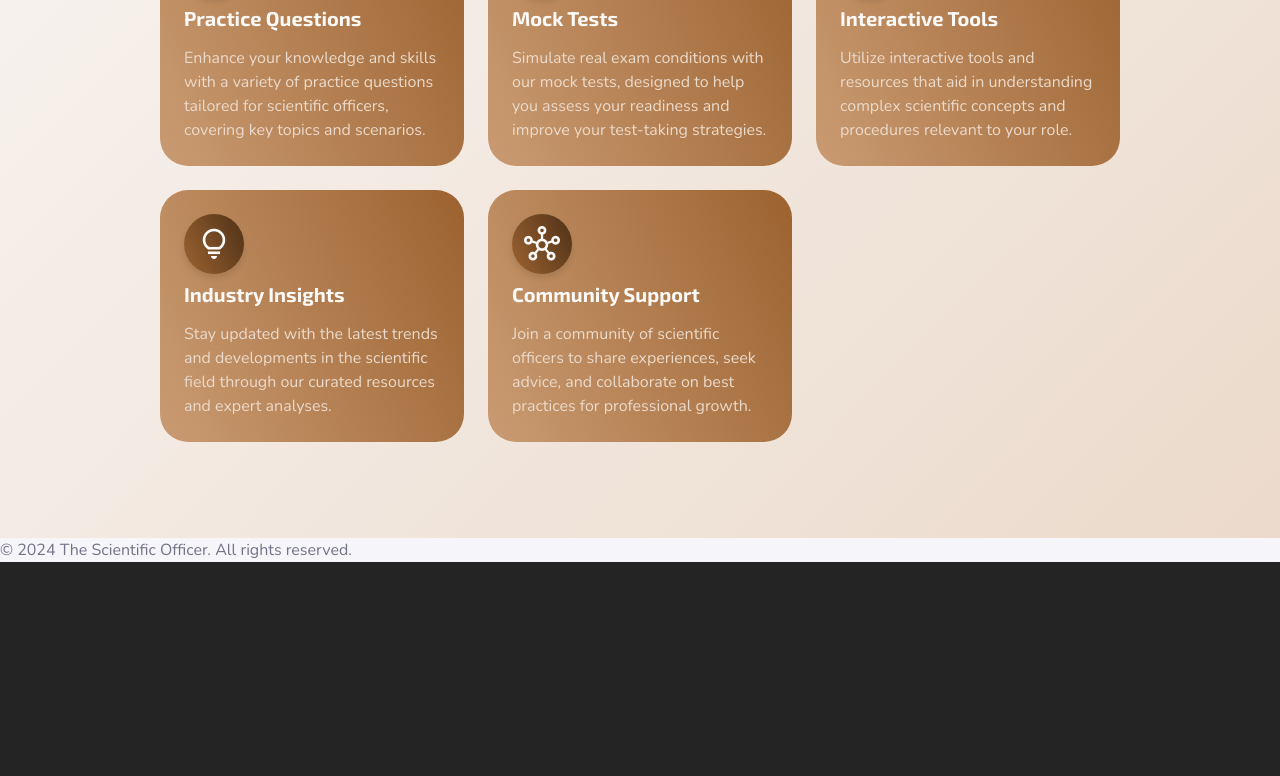
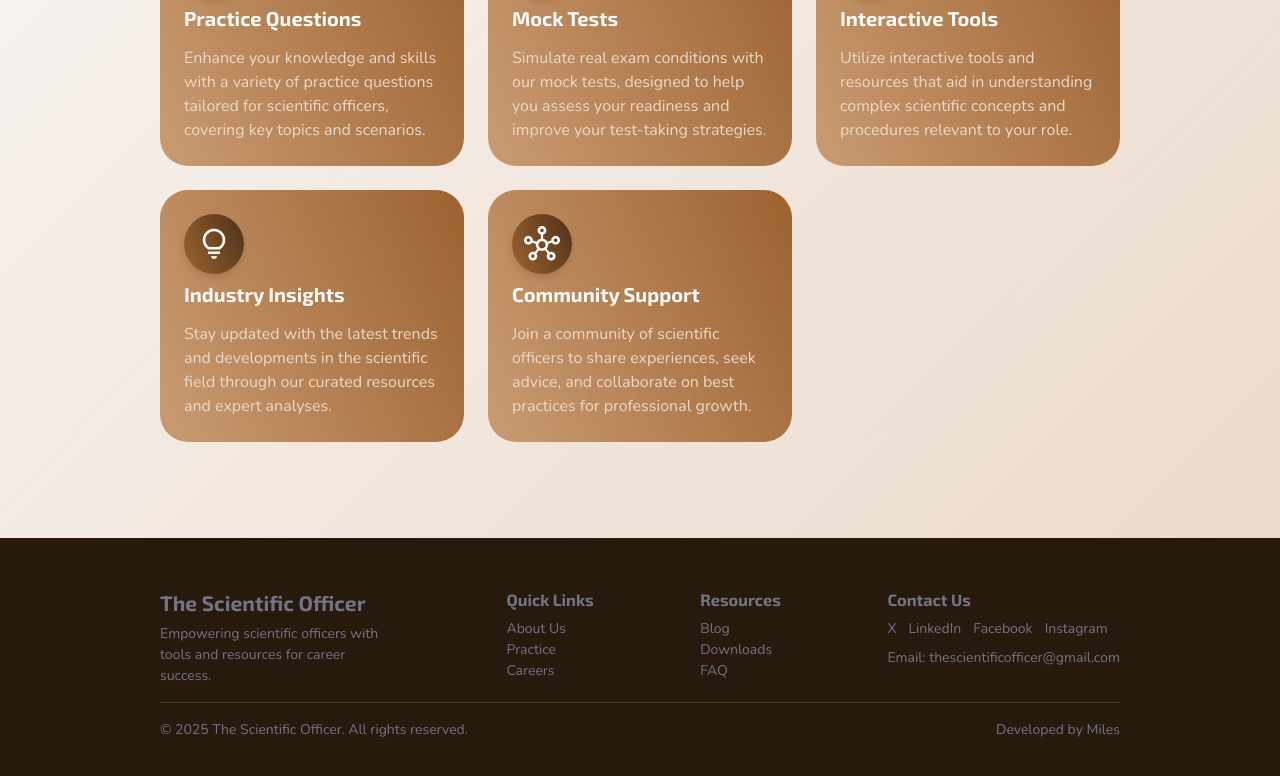
Before and after one commit to Timbar09/the_scientific_officer, a React (Vite) app: page / in a window 1280 px wide. Shown: the part 838-1614 px from the top of the page. Before the commit the page ends 1400 px from the top, so only its background shows below. Built offline with nearby package versions, Linux system fonts and the light colour scheme.

Commit message:
Add Footer component and integrate it into the Layout; update styles in _Footer.scss

```diff
--- /dev/null
+++ b/src/assets/sass/components/_Footer.scss
@@ -0,0 +1,36 @@
+@use "../abstracts/" as *;
+
+.footer {
+  padding-block-end: 5rem;
+  text-align: center;
+  font-size: 0.875rem;
+
+  @include mq(md) {
+    text-align: left;
+  }
+
+  a {
+    &:hover {
+      color: clr(neutral, 400);
+    }
+  }
+
+  &__top {
+    &--group {
+      &__item {
+        &:first-child {
+          max-width: 15rem;
+          margin: 0 auto;
+
+          @include mq(md) {
+            margin: 0;
+          }
+        }
+      }
+    }
+  }
+
+  &__bottom {
+    border-top: rem(1) solid clr(neutral, 400, 0.2);
+  }
+}
--- a/src/assets/sass/components/_index.scss
+++ b/src/assets/sass/components/_index.scss
@@ -1,2 +1,3 @@
 @forward "header";
 @forward "button";
+@forward "footer";
--- /dev/null
+++ b/src/components/Footer.tsx
@@ -0,0 +1,125 @@
+const Footer = () => {
+  return (
+    <footer className="footer bg-primary-900 p-block-start-5">
+      <div className="container">
+        <div className="footer__top p-block-3">
+          <ul className="footer__top--group__list flex flex-col flex-@md-row jc-between gap-4">
+            <li className="footer__top--group__item">
+              <h2 className="footer__title m-block-end-1">
+                The Scientific Officer
+              </h2>
+              <p className="footer__description">
+                Empowering scientific officers with tools and resources for
+                career success.
+              </p>
+            </li>
+
+            <li className="footer__top--group__item">
+              <h3 className="footer__subtitle m-block-end-1">Quick Links</h3>
+
+              <ul className="footer__links">
+                <li className="footer__link">
+                  <a href="/about">About Us</a>
+                </li>
+                <li className="footer__link">
+                  <a href="/practice">Practice</a>
+                </li>
+                <li className="footer__link">
+                  <a href="/careers">Careers</a>
+                </li>
+              </ul>
+            </li>
+
+            <li className="footer__top--group__item">
+              <h3 className="footer__subtitle m-block-end-1">Resources</h3>
+
+              <ul className="footer__links">
+                <li className="footer__link">
+                  <a href="/blog">Blog</a>
+                </li>
+                <li className="footer__link">
+                  <a href="/downloads">Downloads</a>
+                </li>
+                <li className="footer__link">
+                  <a href="/faq">FAQ</a>
+                </li>
+              </ul>
+            </li>
+
+            <li className="footer__top--group__item">
+              <h3 className="footer__subtitle m-block-end-1">Contact Us</h3>
+
+              <ul className="footer__social--link__list flex jc-center jc-@md-start flex-wrap gap-2">
+                <li className="footer__social--link">
+                  <a
+                    href="https://twitter.com/scientificoffic1"
+                    target="_blank"
+                    rel="noopener noreferrer"
+                  >
+                    X
+                  </a>
+                </li>
+                <li className="footer__social--link">
+                  <a
+                    href="https://www.linkedin.com/company/scientificofficer"
+                    target="_blank"
+                    rel="noopener noreferrer"
+                  >
+                    LinkedIn
+                  </a>
+                </li>
+                <li className="footer__social--link">
+                  <a
+                    href="https://www.facebook.com/scientificofficer"
+                    target="_blank"
+                    rel="noopener noreferrer"
+                  >
+                    Facebook
+                  </a>
+                </li>
+                <li className="footer__social--link">
+                  <a
+                    href="https://www.instagram.com/scientificofficer"
+                    target="_blank"
+                    rel="noopener noreferrer"
+                  >
+                    Instagram
+                  </a>
+                </li>
+              </ul>
+
+              <ul className="footer__links m-block-start-1">
+                <li className="footer__link">
+                  Email:{" "}
+                  <a href="mailto:thescientificofficer@gmail.com">
+                    thescientificofficer@gmail.com
+                  </a>
+                </li>
+              </ul>
+            </li>
+          </ul>
+        </div>
+
+        <div className="footer__bottom p-block-3 flex flex-wrap jc-center jc-@md-between ai-center gap-4">
+          <p className="footer__copyright">
+            &copy; {new Date().getFullYear()} The Scientific Officer. All rights
+            reserved.
+          </p>
+
+          <p className="footer__author">
+            Developed by{" "}
+            <a
+              href="https://milesmosweu.netlify.app/"
+              target="_blank"
+              rel="noopener noreferrer"
+            >
+              Miles
+            </a>
+          </p>
+        </div>
+      </div>
+    </footer>
+  );
+};
+
+export default Footer;
--- a/src/layout/index.tsx
+++ b/src/layout/index.tsx
@@ -1,6 +1,7 @@
 import { Outlet } from "react-router";
 
 import Header from "../components/Header";
+import Footer from "../components/Footer";
 
 const Layout = () => {
   return (
@@ -9,9 +10,7 @@ const Layout = () => {
 
       <Outlet />
 
-      <footer>
-        <p>&copy; 2024 The Scientific Officer. All rights reserved.</p>
-      </footer>
+      <Footer />
     </>
   );
 };
```
